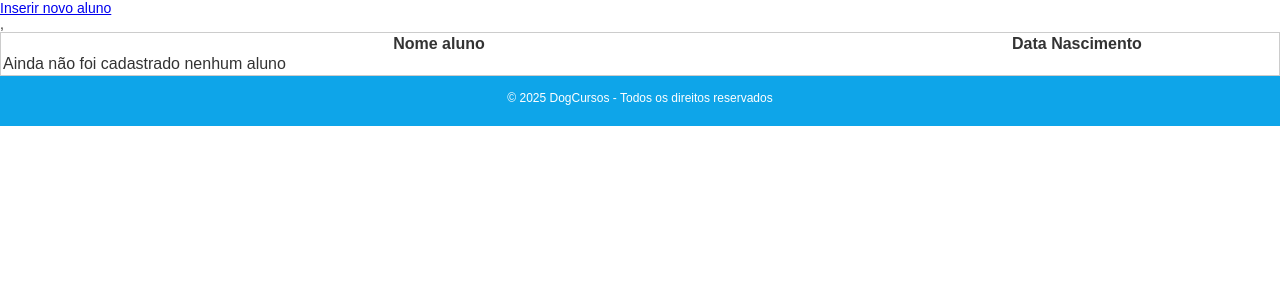
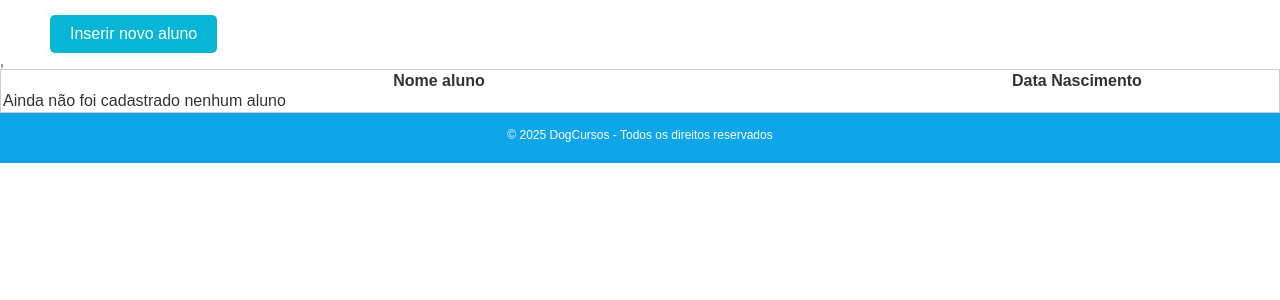
Before and after one commit to ProjetoWeb-Serv/Projeto, a PHP site: page /alunos in a window 1280 px wide. Shown: the part 120-420 px from the top of the page. Run offline with PHP 8.4, Linux system fonts and the light colour scheme.

Commit message:
feat: add buttons melhores

```diff
--- a/css/style.css
+++ b/css/style.css
@@ -72,3 +72,18 @@ footer {
     width: 960px;
     max-width: 100%;
 }
+
+.button_aluno, .button_curso {
+    margin-top: 15px;
+    margin-left: 50px;
+}
+
+.button_aluno button, .button_curso button {
+    background-color: #06B6D4;
+    color: white;
+    border: none;
+    padding: 10px 20px;
+    border-radius: 5px;
+    cursor: pointer;
+    font-size: 16px;
+}
--- a/views/alunos.view.php
+++ b/views/alunos.view.php
@@ -1,4 +1,8 @@
-<a href="/alunos/cadastrar">Inserir novo aluno</a>
+<div class="button_aluno">
+    <a href="/alunos/cadastrar">
+    <button>Inserir novo aluno</button>
+    </a>
+</div>
 <table style="border: 1px solid #ccc; width: 100%">
     <tr>
         <th>Nome aluno</th>
--- a/views/cursos.view.php
+++ b/views/cursos.view.php
@@ -1,4 +1,8 @@
-<a href="/cursos/cadastrar">Inserir novo curso</a>
+<div class="button_curso">
+    <a href="/cursos/cadastrar">
+        <button>Inserir novo curso</button>
+    </a>
+</div>
 <table style="border: 1px solid #ccc; width: 100%">
     <tr>
         <th>Nome curso</th>
```
